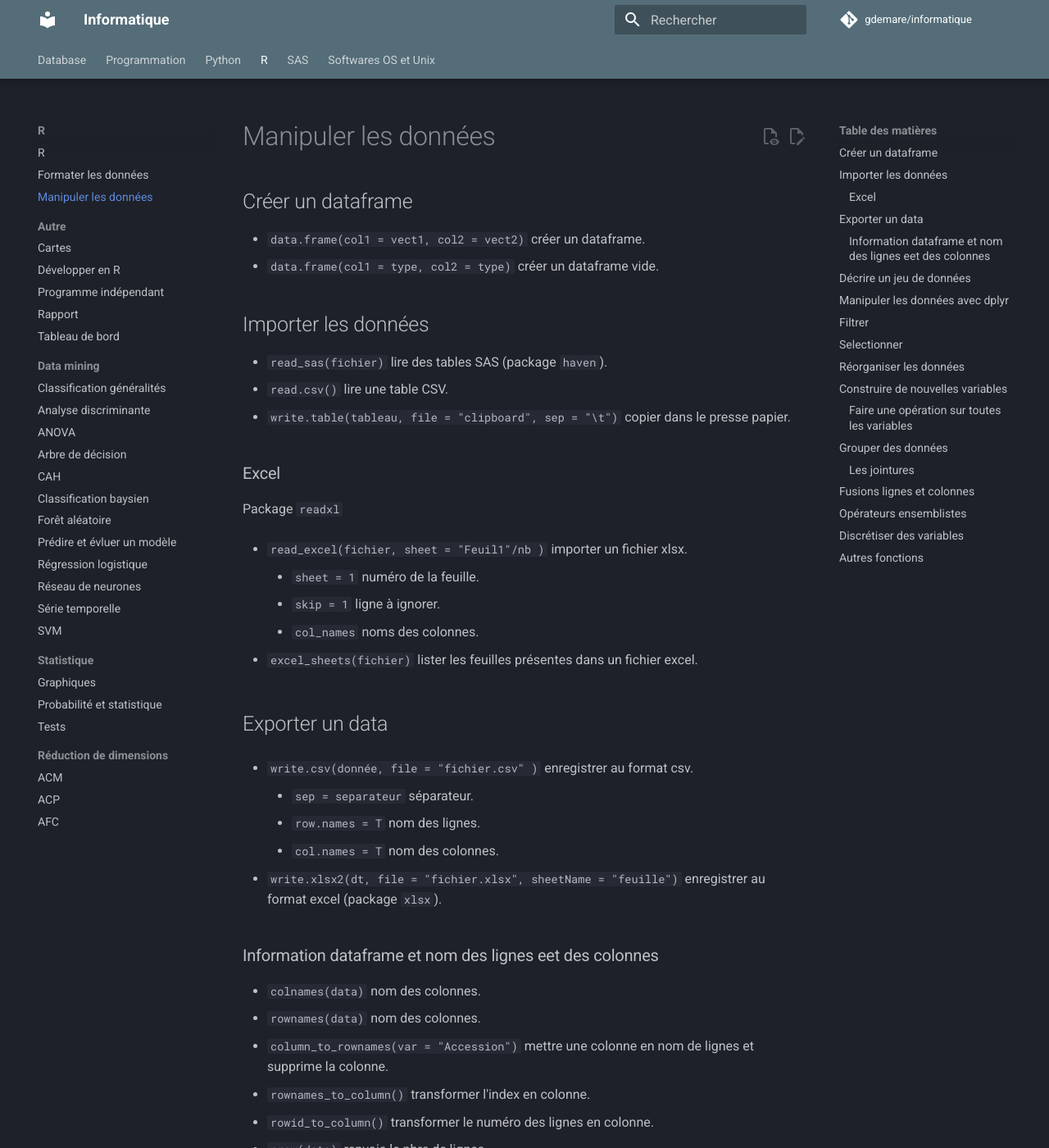
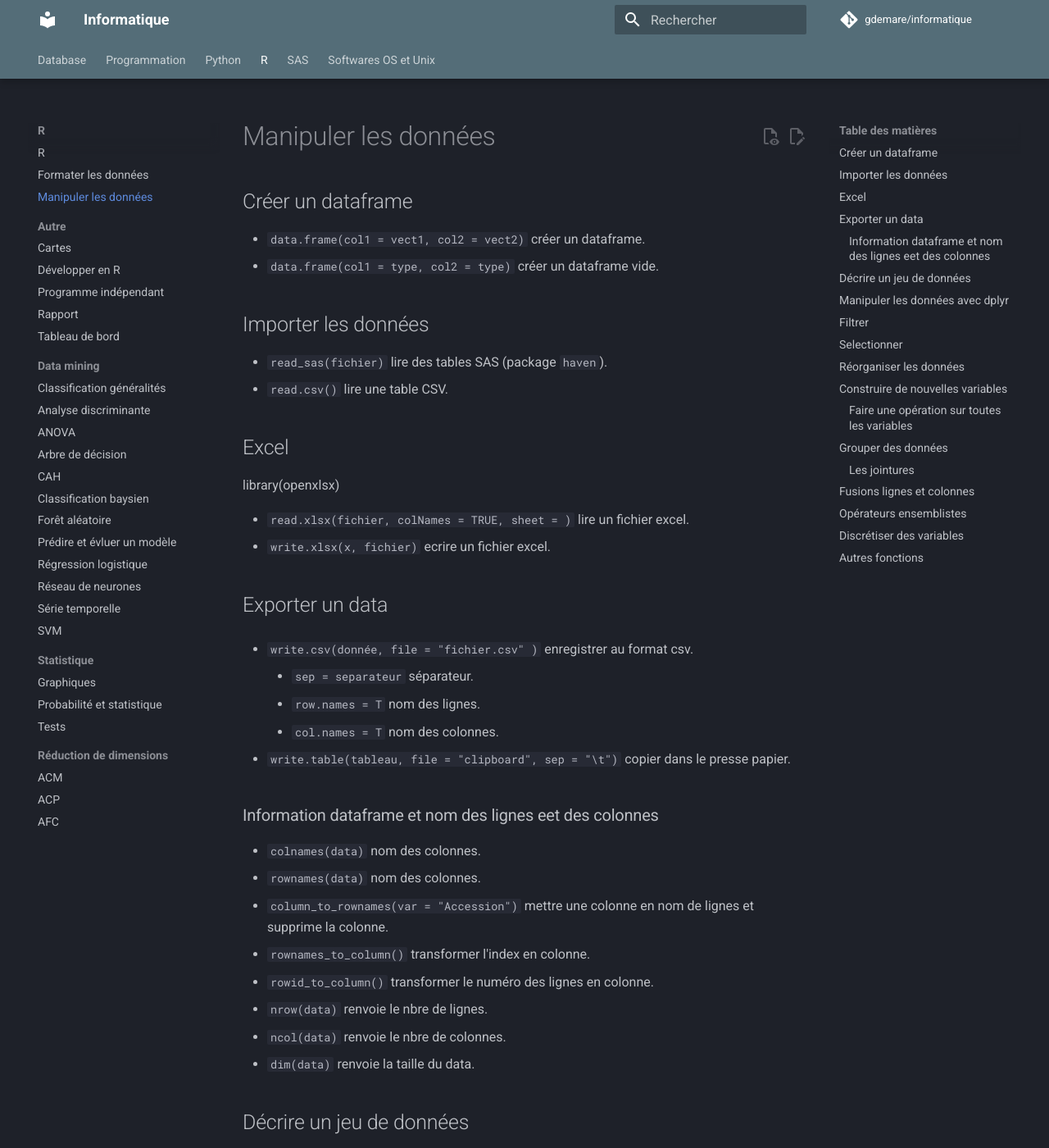
Before and after one commit to gdemare/Informatique, an MkDocs documentation site: the page built from docs/r/manipuler-donnees_r.md, in a window 1280 px wide and 1400 px high. Shown: the whole window at 82% size. Built offline with MkDocs 1.6.1 and Material for MkDocs 9.7.7, drawn with Linux system fonts in a browser that asks for light colours; comment, search, counter and statistics services are not loaded.

Commit message:
Update manipuler-donnees_r.md

```diff
--- a/docs/r/manipuler-donnees_r.md
+++ b/docs/r/manipuler-donnees_r.md
@@ -8,19 +8,13 @@
 * `read_sas(fichier)` lire des tables SAS (package `haven`).
 * `read.csv()` lire une table CSV.
 
-* `write.table(tableau, file = "clipboard", sep = "\t")` copier dans le presse papier.
 
-### Excel
+## Excel
 
-Package `readxl`
+library(openxlsx)
 
-* `read_excel(fichier, sheet = "Feuil1"/nb )` importer un fichier xlsx.
-
- 	* `sheet = 1` numéro de la feuille.
-  	* `skip = 1` ligne à ignorer.
-  	* `col_names` noms des colonnes.
-
-* `excel_sheets(fichier)` lister les feuilles présentes dans un fichier excel.
+* `read.xlsx(fichier, colNames = TRUE, sheet = )` lire un fichier excel.
+* `write.xlsx(x, fichier)` ecrire un fichier excel.
 
 ## Exporter un data
 
@@ -30,7 +24,7 @@ Package `readxl`
 	* `row.names = T` nom des lignes.
 	* `col.names = T` nom des colonnes.
 
-* `write.xlsx2(dt, file = "fichier.xlsx", sheetName = "feuille")` enregistrer au format excel (package `xlsx`).
+* `write.table(tableau, file = "clipboard", sep = "\t")` copier dans le presse papier.
 
 ### Information dataframe et nom des lignes eet des colonnes
 
```
